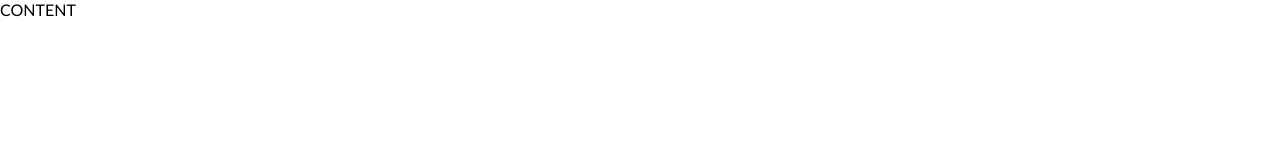
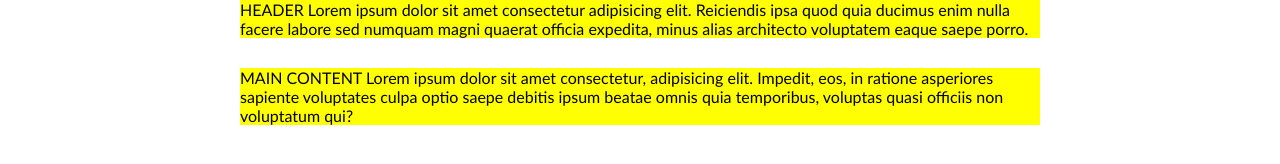
Before and after one commit to vaidotasgarbstas/7-smoothies, a website: page index.html in a window 1280 px wide. Drawn offline with Linux system fonts and the light colour scheme.

Commit message:
Base structure

```diff
--- a/css/main.css
+++ b/css/main.css
@@ -1,3 +1,16 @@
 @import './base/reset.css';
 @import './components/font-awesome.css';
 @import './components/button.css';
+
+body {
+    display: flex;
+    flex-direction: column;
+    gap: 30px;
+    justify-content: center;
+    align-items: center;
+}
+
+.container {
+    width: 800px;
+    background-color: yellow;
+}
--- a/index.html
+++ b/index.html
@@ -10,7 +10,12 @@
 </head>
 
 <body>
-    CONTENT
+    <header class="container">
+        HEADER Lorem ipsum dolor sit amet consectetur adipisicing elit. Reiciendis ipsa quod quia ducimus enim nulla facere labore sed numquam magni quaerat officia expedita, minus alias architecto voluptatem eaque saepe porro.
+    </header>
+    <main class="container">
+        MAIN CONTENT Lorem ipsum dolor sit amet consectetur, adipisicing elit. Impedit, eos, in ratione asperiores sapiente voluptates culpa optio saepe debitis ipsum beatae omnis quia temporibus, voluptas quasi officiis non voluptatum qui?
+    </main>
 </body>
 
 </html>
```
